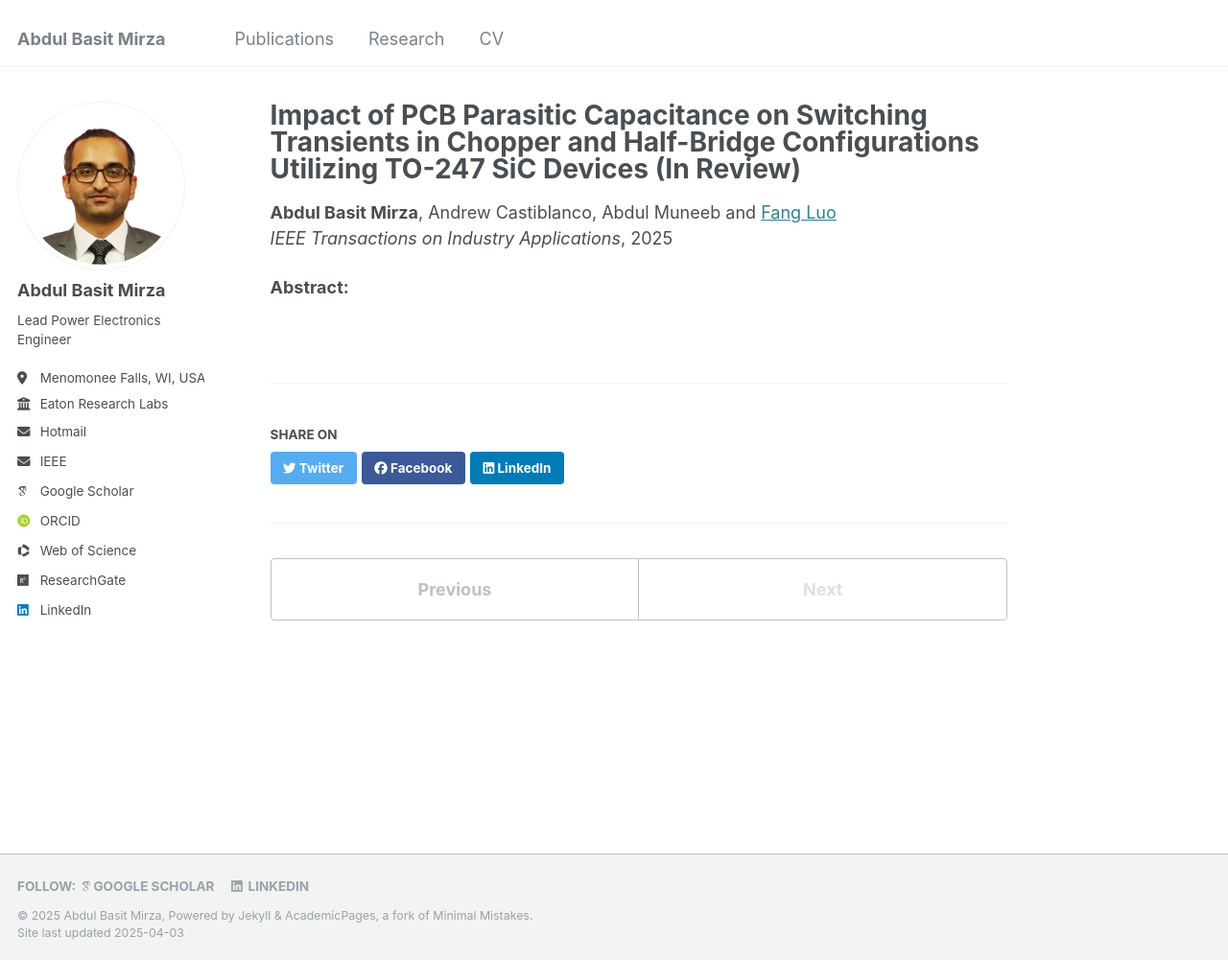
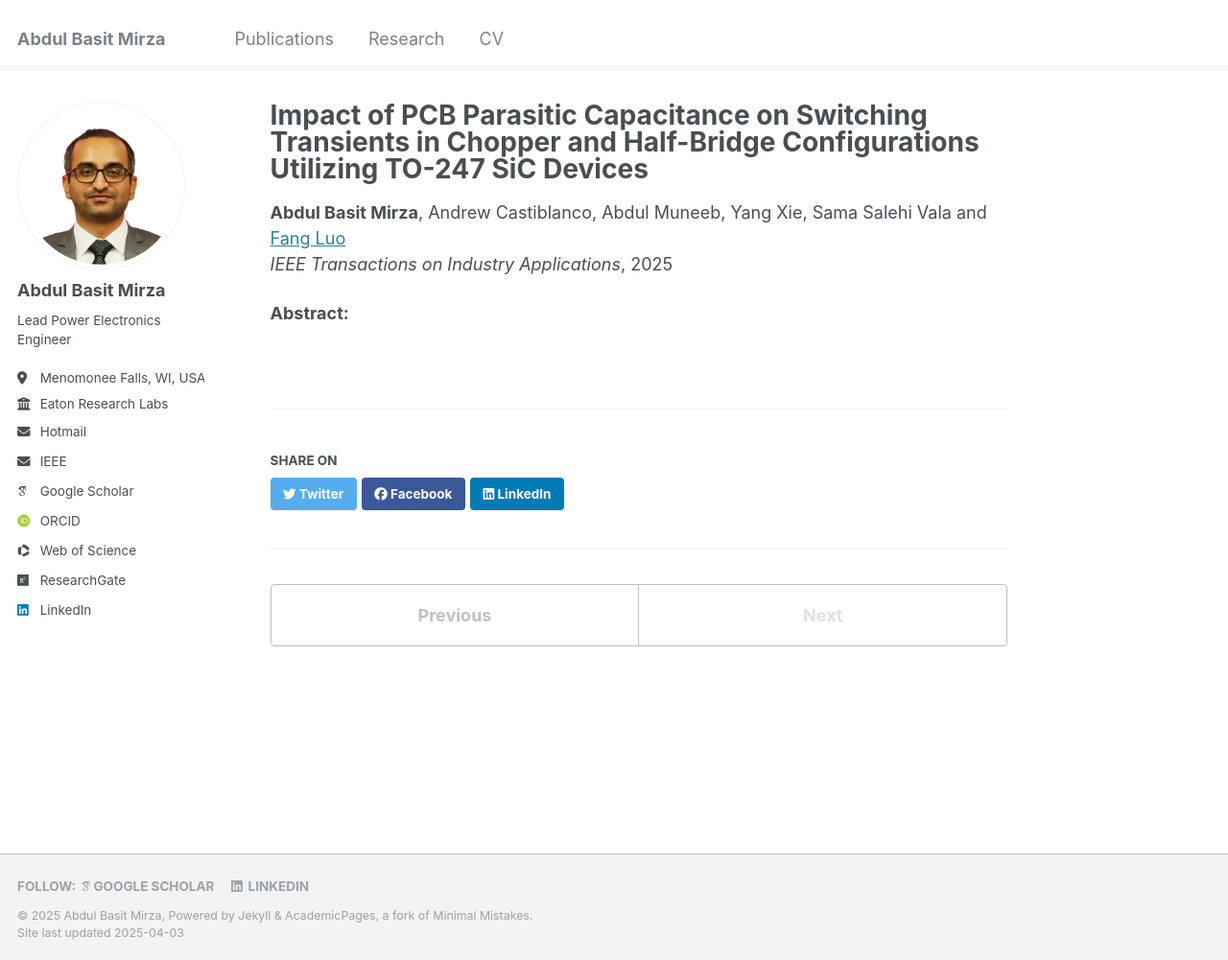
Before and after one commit to AbdulBasitMirza/abdulbasitmirza.github.io, a Jekyll site: the page built from _publications/TIA_PCB.md, in a window 1280 px wide and 1001 px high. Shown: the whole window at 96% size. Built offline with Jekyll 4.4.1, drawn with Linux system fonts in a browser that asks for light colours; some web fonts are replaced.

Commit message:
Update TIA_PCB.md

```diff
--- a/_publications/TIA_PCB.md
+++ b/_publications/TIA_PCB.md
@@ -1,11 +1,11 @@
 ---
 layout: 'publication'
-title: "Impact of PCB Parasitic Capacitance on Switching Transients in Chopper and Half-Bridge Configurations Utilizing TO-247 SiC Devices (In Review)"
+title: "Impact of PCB Parasitic Capacitance on Switching Transients in Chopper and Half-Bridge Configurations Utilizing TO-247 SiC Devices"
 collection: publications
 type: 'journal'
 permalink: /publication/TIA_IMS
 excerpt: 'This article analyzes the effect of PCB capacitance on turn-OFF switching transient and ringing in chopper and half-bridge configurations with SiC devices in the TO-247 package.'
 date: 2025-04-01
 venue: 'IEEE Transactions on Industry Applications'
-authors: '<strong>Abdul Basit Mirza</strong>, Andrew Castiblanco, Abdul Muneeb and <a href="https://www.stonybrook.edu/commcms/electrical/people/-core_faculty/luo_fang">Fang Luo</a>'
+authors: '<strong>Abdul Basit Mirza</strong>, Andrew Castiblanco, Abdul Muneeb, Yang Xie, Sama Salehi Vala and <a href="https://www.stonybrook.edu/commcms/electrical/people/-core_faculty/luo_fang">Fang Luo</a>'
 ---
```
